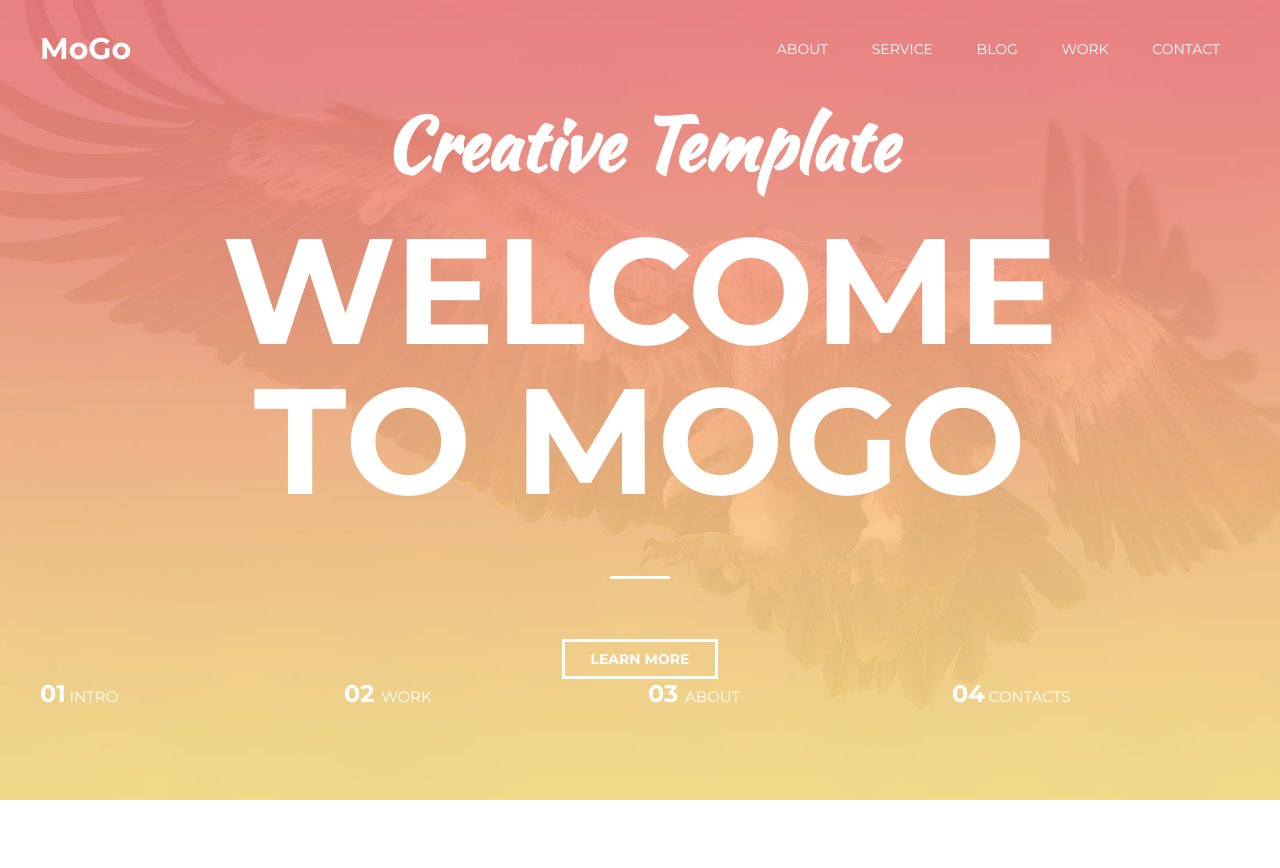
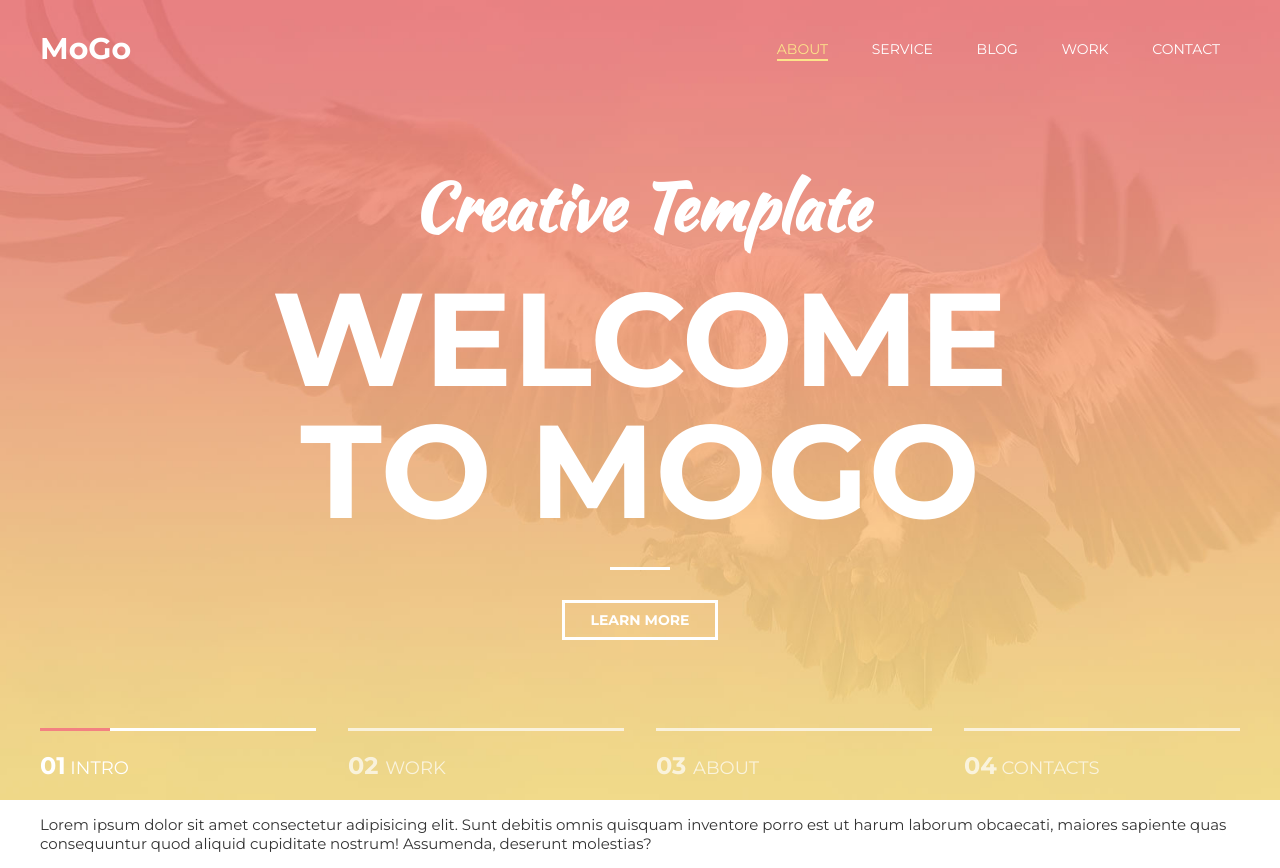
Before and after one commit to dm1parf/web-design-project2, a plain HTML site: page index.html in a window 1280 px wide. Before the commit the page ends 800 px from the top, so only its background shows below. Drawn offline with Linux system fonts and the light colour scheme.

Commit message:
started on section 2

```diff
--- a/assets/css/style.css
+++ b/assets/css/style.css
@@ -74,11 +74,11 @@ h1, h2, h3, h4, h5 {
     opacity: 0;
 
     position: absolute;
-    top: 100%;
+    top: 110%;
     left: 0;
     z-index: 1;
 
-    transition: opacity .2s linear;
+    transition: opacity .15s linear;
 }
 
 .nav__link:hover {
@@ -86,7 +86,12 @@ h1, h2, h3, h4, h5 {
     transition: color .2s linear;
 }
 
-.nav__link:hover:after {
+.nav__link.active {
+    color: #fce38a;
+}
+
+.nav__link:hover:after,
+.nav__link.active:after {
     opacity: 1;
 }
 
@@ -112,13 +117,13 @@ h1, h2, h3, h4, h5 {
 .intro__suptitle {
     margin-bottom: 20px;
     font-family: 'Kaushan Script', cursive;
-    font-size: 72px;
+    font-size: 8vh;
     color: #fff;
 
 }
 
 .intro__title {
-    font-size:150px;
+    font-size: 16.5vh;
     font-weight: 700;
     color: #fff;
     text-transform: uppercase;
@@ -131,7 +136,7 @@ h1, h2, h3, h4, h5 {
     width: 60px;
     height: 3px;
     background-color: #fff;
-    margin: 60px auto;
+    margin: 30px auto;
 }
 
 .btn {
@@ -160,16 +165,47 @@ h1, h2, h3, h4, h5 {
 
 /* Slider */
 .slider {
+    width: 100%;
+    position: absolute;
+    bottom: 0;
+    left: 0;
+    z-index: 1;
+}
+
+.slider__inner {
     display: flex;
     justify-content: space-between;
 }
 
 .slider__item {
-    width: 24%;
+    width: 23%;
+    padding: 20px 0;
+    position: relative;
 
-    font-style: 18px;
+    border-top: 3px solid #FFF;
+    opacity: .7;
+
+    font-size: 18px;
     color: #fff;
     text-transform: uppercase;
+}
+
+.slider__item.active {
+    opacity: 1;
+}
+
+.slider__item.active:before {
+    content: "";
+    display: block;
+    width: 70px;
+    height: 3px;
+
+    background-color: #f38181;
+
+    position: absolute;
+    top: -3px;
+    left: 0;
+    z-index: 1;
 }
 
 .slider__number {
--- a/index.html
+++ b/index.html
@@ -5,7 +5,7 @@
     <link rel="stylesheet" href="https://fonts.googleapis.com/css2?family=Kaushan+Script&family=Montserrat:wght@400;700&display=swap" rel="stylesheet">
 
     <meta name="viewport" content="width=device-width, initial-scale=1.0">
-    <title>Document</title>
+    <title>Grizzly MoGo</title>
 </head>
 <body>
     <header class="header">
@@ -14,7 +14,7 @@
                 <div class="header__logo">MoGo</div>
 
                 <nav class="nav">
-                    <a class = "nav__link" href="#">About</a>
+                    <a class = "nav__link active" href="#">About</a>
                     <a class = "nav__link" href="#">Service</a>
                     <a class = "nav__link" href="#">Blog</a>
                     <a class = "nav__link" href="#">Work</a>
@@ -33,7 +33,9 @@
             </div>
 
             <div class="slider">
-                <div class="slider__item">
+                <div class="container">
+                    <div class="slider__inner">
+                        <div class="slider__item active">
                             <span class="slider__number">01</span>
                              Intro
                         </div>
@@ -50,10 +52,29 @@
                             Contacts
                         </div>
                     </div>
+                </div>
+
+            </div>
 
         </div>
     </div>
+    <section class="section">
+        <div class="container">
+            <div class="section__header">
+                <h3>
 
+                </h3>
+                <h2>
+
+                </h2>
+                <div>
+                    <p>
+                        Lorem ipsum dolor sit amet consectetur adipisicing elit. Sunt debitis omnis quisquam inventore porro est ut harum laborum obcaecati, maiores sapiente quas consequuntur quod aliquid cupiditate nostrum! Assumenda, deserunt molestias?
+                    </p>
+                </div>
+            </div>
+        </div>
+    </section>
 
 </body>
 </html>
```
Also changed, not shown: assets/css/lorem.html (added, +1 -0 lines), 1 other file. Lines whose indentation alone changed are shown as unchanged.
